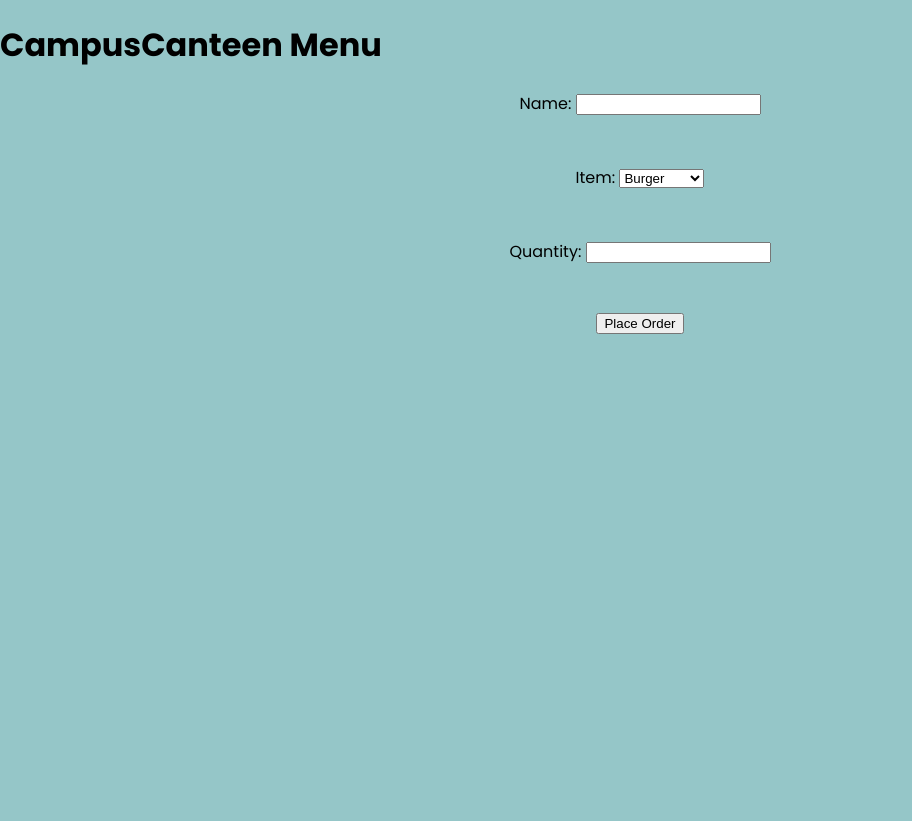
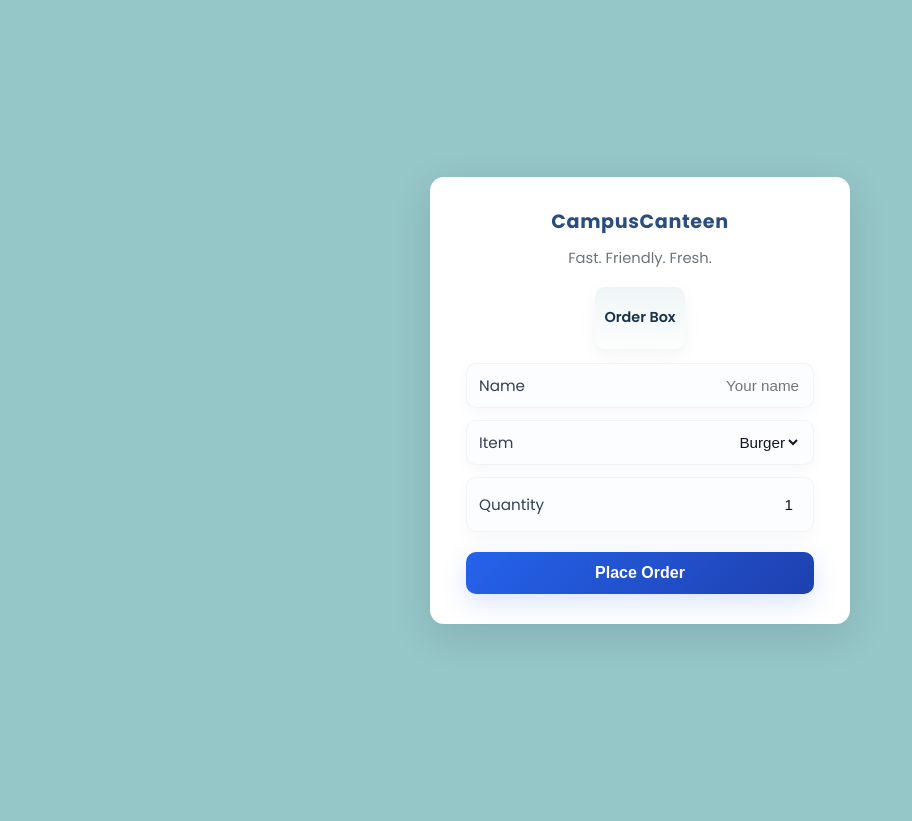
Before and after one commit to DoyelMishra15/Hackathon-Projects, a Flask app: page / in a window 1280 px wide. Shown: the whole page, without its empty margins (0-912 px from the left). After the commit the page ends 634 px from the top, so only its background shows below. Run offline with Flask 3, Linux system fonts and the light colour scheme.

Commit message:
Refactor index.html for improved layout and accessibility
Updated the HTML structure and form elements for better accessibility and styling.

```diff
--- a/campuscanteen/templates/index.html
+++ b/campuscanteen/templates/index.html
@@ -3,22 +3,40 @@
 <head>
     <meta charset="UTF-8">
     <title>CampusCanteen</title>
-    <link rel="stylesheet" href="/static/style.css">
+    <link rel="stylesheet" href="{{ url_for('static', filename='style.css') }}">
 </head>
 <body>
-    <h1>CampusCanteen Menu</h1>
-    <form action="/order" method="POST">
-        <label>Name: <input type="text" name="name" required></label><br>
-        <label>Item:
-            <select name="item">
+  <div class="stage">
+    <div class="card" role="region" aria-label="Ordering card">
+      <span class="brand">CampusCanteen</span>
+      <div class="subtitle">Fast. Friendly. Fresh.</div>
+
+      <div class="top-pill">Order Box</div>
+
+      <form action="/order" method="POST" novalidate>
+        <div class="field">
+          <label for="name">Name</label>
+          <input id="name" name="name" type="text" placeholder="Your name" required>
+        </div>
+
+        <div class="field">
+          <label for="item">Item</label>
+          <select id="item" name="item" aria-label="Choose item">
             <option value="Burger">Burger</option>
             <option value="Pizza">Pizza</option>
             <option value="Samosa">Samosa</option>
             <option value="Chowmein">Chowmein</option>
           </select>
-        </label><br>
-        <label>Quantity: <input type="number" name="quantity" min="1" required></label><br>
-        <button type="submit">Place Order</button>
+        </div>
+
+        <div class="field">
+          <label for="quantity">Quantity</label>
+          <input id="quantity" class="qty" name="quantity" type="number" min="1" value="1" required>
+        </div>
+
+        <button type="submit" class="btn">Place Order</button>
       </form>
+    </div>
+  </div>
 </body>
 </html>
```
Lines whose indentation alone changed are shown as unchanged.
